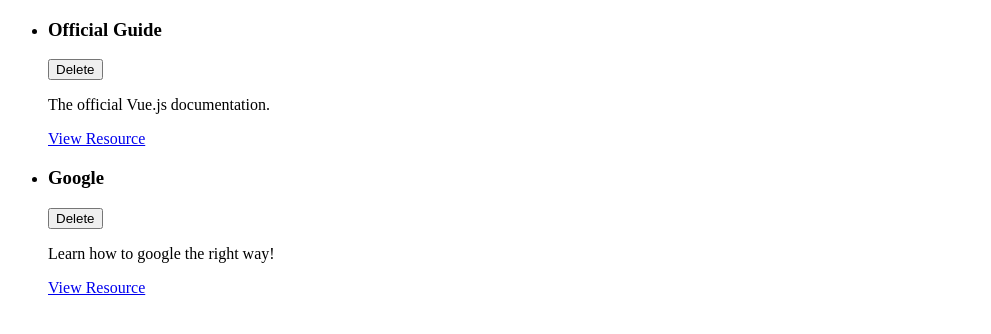
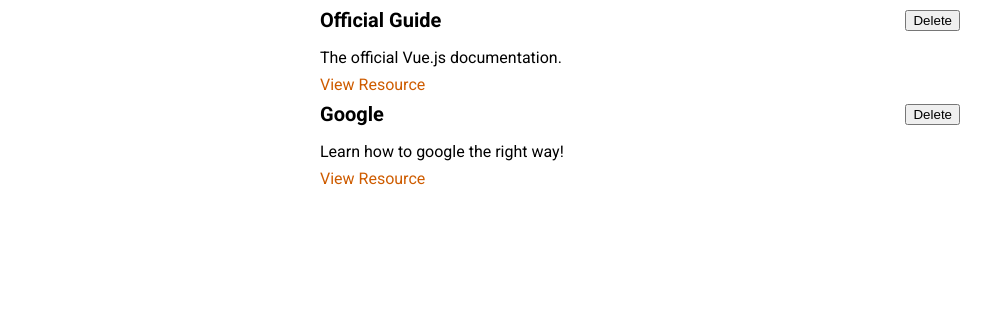
Before and after one commit to MaxDrljic/Learning-Resources-App, a Vue app: page / in a window 1280 px wide. Shown: the top 334 px of the page, without its empty margins (0-991 px from the left). Built offline with nearby package versions, Linux system fonts and the light colour scheme; the HTML template or start-up script is replaced by a standard one.

Commit message:
Added global & scoped styling, created StoredResources component

```diff
--- a/src/App.vue
+++ b/src/App.vue
@@ -1,17 +1,13 @@
 <template>
-    <ul>
-        <learning-resource v-for="res in storedResources" :key="res.id" :title="res.title" :description="res.description" :link="res.link">
-
-        </learning-resource>
-    </ul>
+    <stored-resources :resources="storedResources"></stored-resources>
 </template>
 
 <script>
-import LearningResource from '@/components/learning-resources/LearningResource';
+import StoredResources from '@/components/learning-resources/StoredResources';
 
 export default {
     components: {
-        LearningResource
+        StoredResources
     },
     data() {
         return {
@@ -33,3 +29,19 @@
     },
 };
 </script>
+
+<style>
+@import url('https://fonts.googleapis.com/css2?family=Roboto:wght@400;700&display=swap');
+
+* {
+  box-sizing: border-box;
+}
+
+html {
+  font-family: 'Roboto', sans-serif;
+}
+
+body {
+  margin: 0;
+}
+</style>
--- a/src/components/learning-resources/LearningResource.vue
+++ b/src/components/learning-resources/LearningResource.vue
@@ -31,3 +31,35 @@
     }
 }
 </script>
+
+<style scoped>
+li {
+margin: auto;
+max-width: 40rem;
+}
+
+header {
+display: flex;
+justify-content: space-between;
+align-items: center;
+}
+
+h3 {
+font-size: 1.25rem;
+margin: 0.5rem 0;
+}
+
+p {
+margin: 0.5rem 0;
+}
+
+a {
+text-decoration: none;
+color: #ce5c00;
+}
+
+a:hover,
+a:active {
+color: #c89300;
+}
+</style>
--- /dev/null
+++ b/src/components/learning-resources/StoredResources.vue
@@ -0,0 +1,33 @@
+<template>
+    <ul>
+        <learning-resource v-for="res in resources" :key="res.id" :title="res.title" :description="res.description" :link="res.link">
+
+        </learning-resource>
+    </ul>
+</template>
+
+<script>
+import LearningResource from "./LearningResource.vue";
+
+export default {
+    components: {
+        LearningResource
+    },
+    props: {
+        resources: {
+            type: String,
+            required: true
+        }
+    }
+};
+</script>
+
+<style scoped>
+ul {
+    list-style: none;
+    margin: 0;
+    padding: 0;
+    margin: auto;
+    max-width: 40rem;
+  }
+</style>
```
